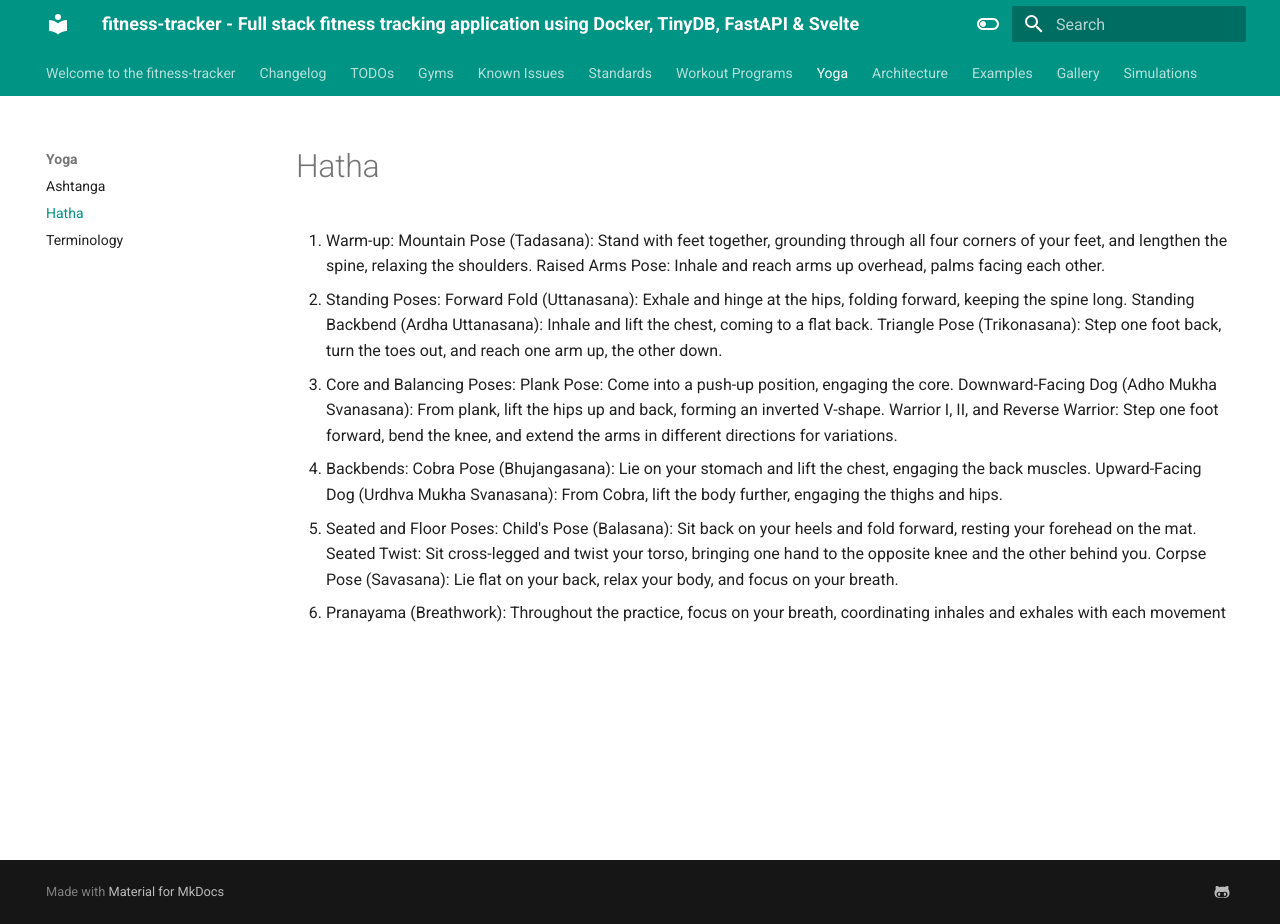
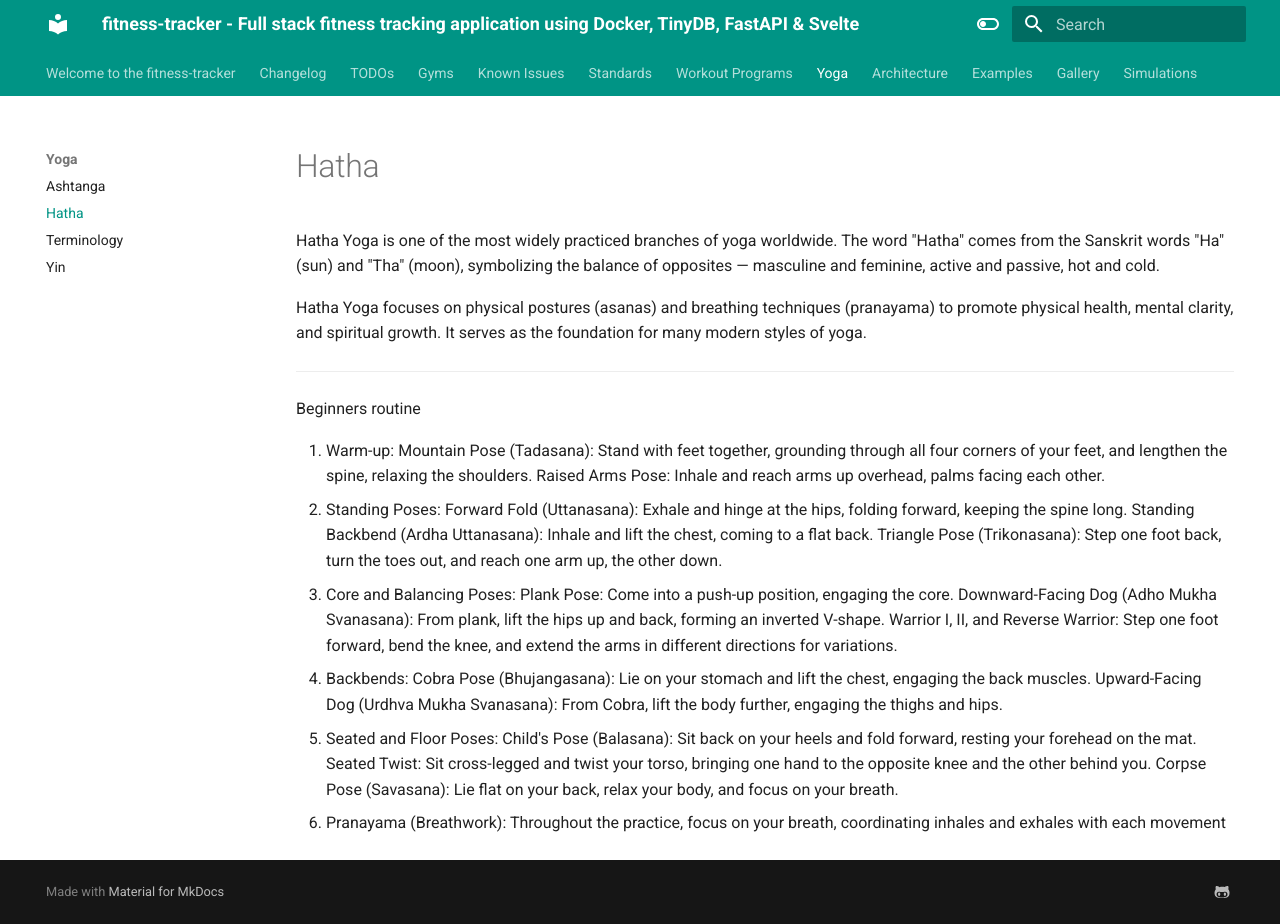
Before and after one commit to TheNewThinkTank/fitness-tracker, an MkDocs documentation site: the page built from docs/project_docs/Yoga/hatha.md, in a window 1280 px wide and 924 px high. Built offline with MkDocs 1.6.1 and Material for MkDocs 9.7.7, drawn with Linux system fonts in a browser that asks for light colours.

Commit message:
docs: add yin. update hatha

```diff
--- a/docs/project_docs/Yoga/hatha.md
+++ b/docs/project_docs/Yoga/hatha.md
@@ -1,4 +1,12 @@
 # Hatha
+
+Hatha Yoga is one of the most widely practiced branches of yoga worldwide. The word "Hatha" comes from the Sanskrit words "Ha" (sun) and "Tha" (moon), symbolizing the balance of opposites — masculine and feminine, active and passive, hot and cold.
+
+Hatha Yoga focuses on physical postures (asanas) and breathing techniques (pranayama) to promote physical health, mental clarity, and spiritual growth. It serves as the foundation for many modern styles of yoga.
+
+---
+
+Beginners routine
 
 1. Warm-up:
 Mountain Pose (Tadasana): Stand with feet together, grounding through all four corners of your feet, and lengthen the spine, relaxing the shoulders.
```
Also changed, not shown: docs/project_docs/Yoga/yin.md (added, +13 -0 lines).
